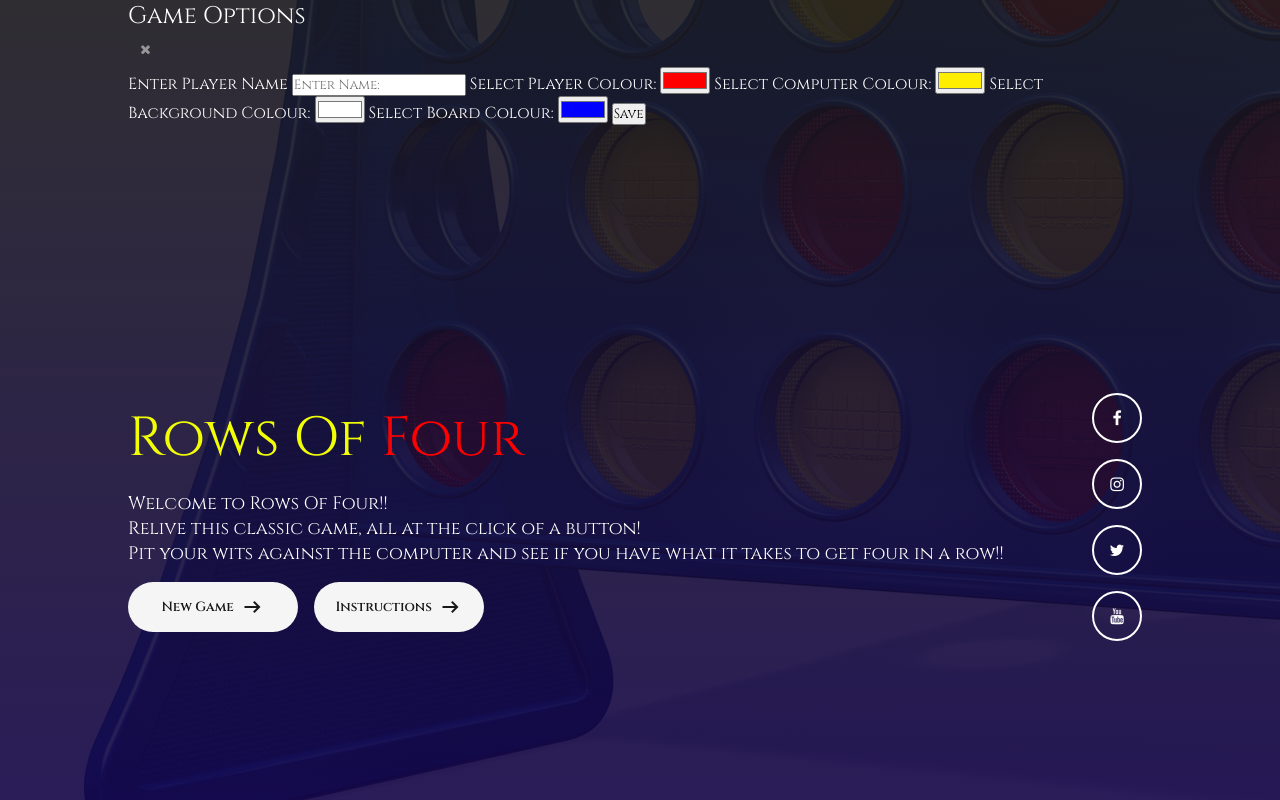
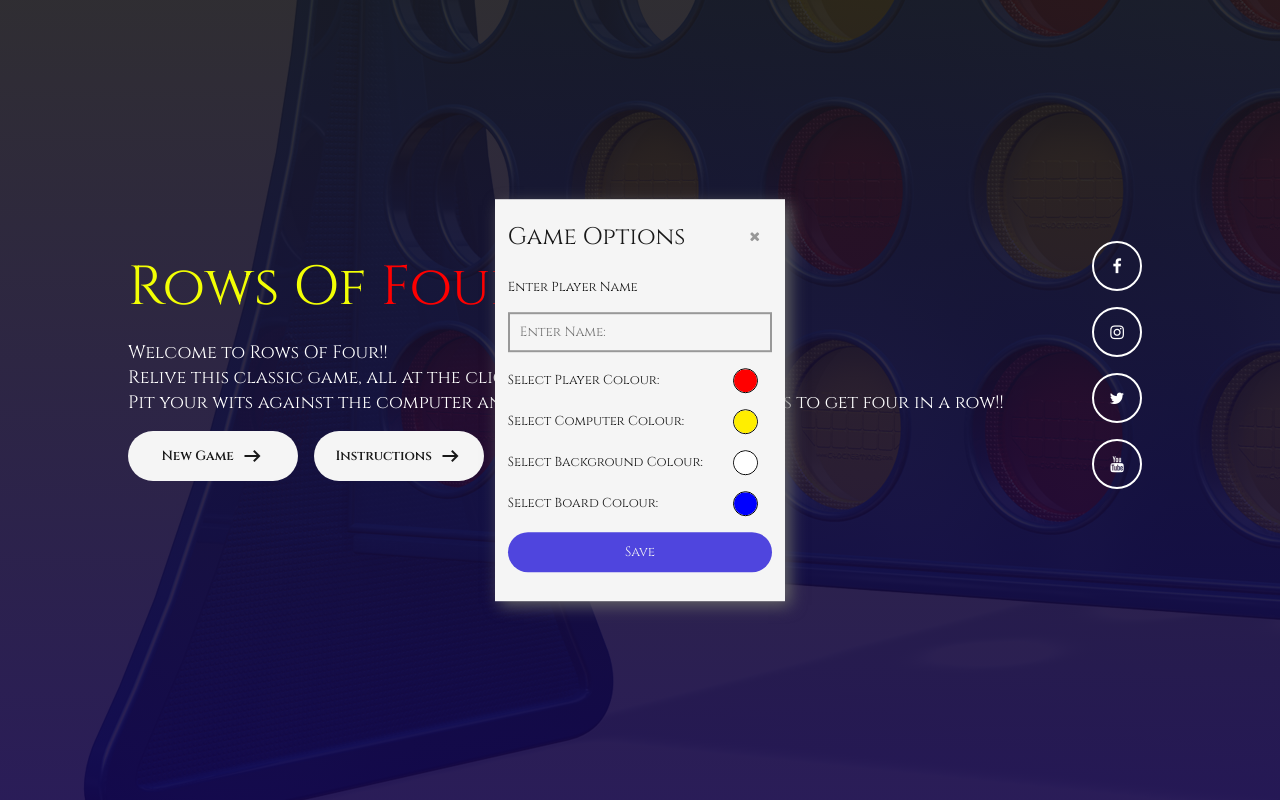
Before and after one commit to Genty83/Rows_Of_Four, a website with bundled scripts: page index.html in a window 1280 px wide. Built offline with nearby package versions, Linux system fonts and the light colour scheme.

Commit message:
Added styling form options menu

```diff
--- a/assets/css/style.css
+++ b/assets/css/style.css
@@ -156,6 +156,88 @@ body {
     transform: rotateY(360deg);
 }
 
+/* --** OPTIONS MENU FORM  STYLING **-- */
+.options-menu {
+    width: 290px;
+    height: auto;
+    position: absolute;
+    top: 50%;
+    left: 50%;
+    transform: translate(-50%, -50%);
+    background-color: #f5f5f5;
+    color: #191919;
+    box-shadow: 5px 5px 15px #656565;
+    display: grid;
+    grid-template-rows: 50px auto auto;
+    padding: 1%;
+    gap: 1rem;
+}
+.options-header-container {
+    display: flex;
+    justify-content: space-between;
+    align-items: center;
+}
+.opt-content-container {
+    display: grid;
+    grid-template-columns: repeat(2, auto);
+    grid-template-rows: repeat(7, auto);
+    align-items: center;
+    font-size: 13px;
+    gap: 1rem;
+}
+.opt-content-container label:first-child {
+    grid-row: 1;
+    grid-column: 1 / 3;
+}
+.opt-content-container input[type="text"] {
+    grid-row: 2;
+    grid-column: 1 / 3;
+}
+
+/* -- Custom Input Box -- */
+.custom-input {
+    width: 100%;
+    height: 40px;
+    outline: none;
+    border: 2px solid #989898;
+    background-color: transparent;
+    color: #000000;
+    padding: 0 10px;
+}
+input[type="color"] {
+    width: 25px;
+    height: 25px;
+    border-radius: 100vh;
+    padding: 0;
+    cursor: pointer;
+}
+input[type="color"]::-webkit-color-swatch-wrapper {
+	padding: 0;
+    border-radius: 100vh;
+}
+input[type="color"]::-webkit-color-swatch {
+	border: none;
+    border-radius: 100vh;
+}
+
+/* Options menu start btn */
+.options-start-btn {
+    background-color: #4f45de;
+    color: #f5f5f5;
+    height: 40px;
+    width: 100%;
+    padding: 0 10px;
+    border: none;
+    border-radius: 20px;
+    cursor: pointer;
+    transition: all 0.4s ease-out 0.2s;
+    grid-row: 7;
+    grid-column: 1 / 3;
+}
+.options-start-btn:hover {
+    background-color: #1505ff;
+}
+
 /* --** GAME PAGE STYLING **-- */
 
 /* -- Canvas Styling -- */
```
